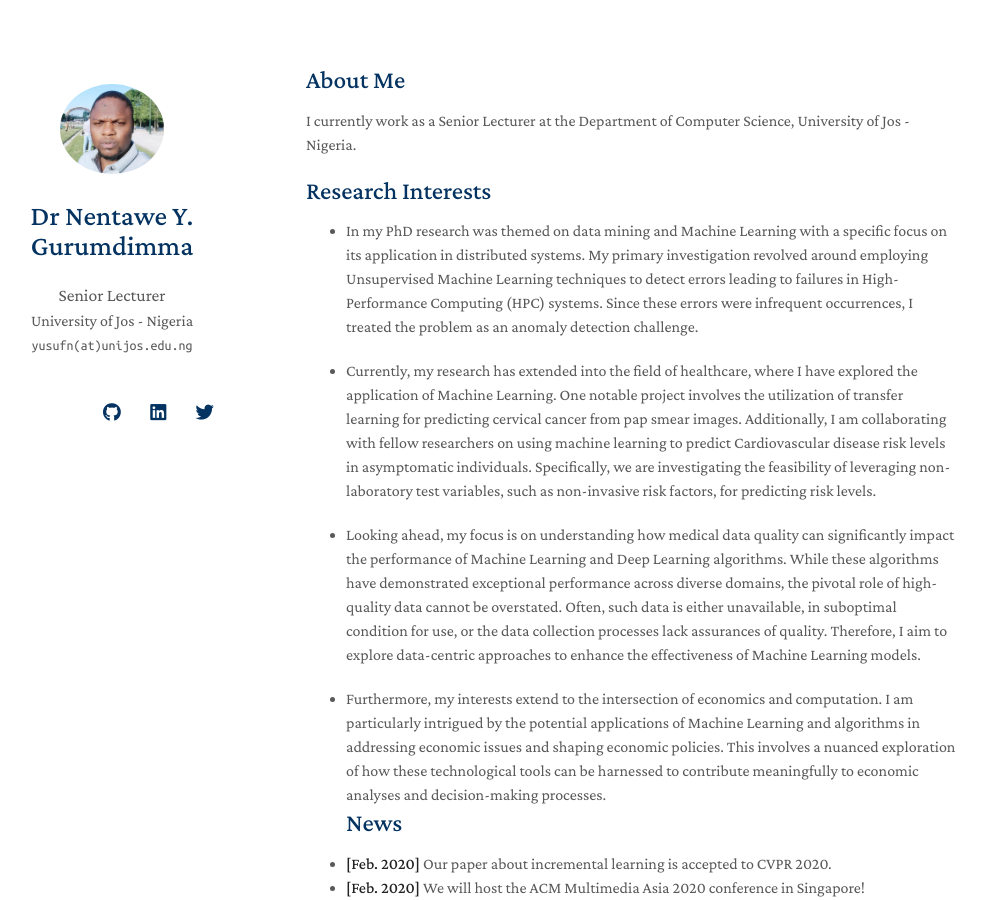
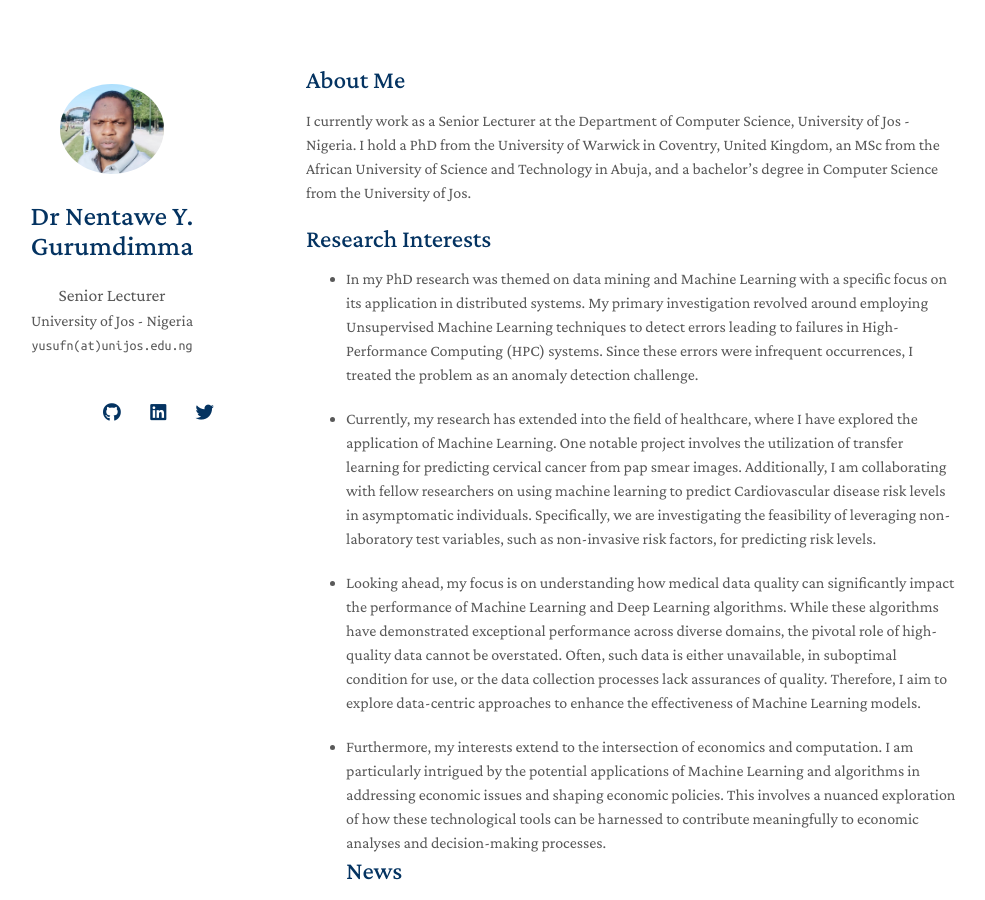
Before and after one commit to nentaweg/nentaweg.github.io, a Jekyll site: the page built from index.md, in a window 1280 px wide and 900 px high. Shown: the whole window, without its empty margins (164-1149 px from the left). Built offline with Jekyll 4.4.1, drawn with Linux system fonts in a browser that asks for light colours; nearby versions of some CDN libraries; a style sheet for code colours, icons or effects is not loaded; our own code applies the rules of GitHub Pages for plain Markdown files.

Commit message:
Update index.md

```diff
--- a/index.md
+++ b/index.md
@@ -3,7 +3,7 @@ layout: homepage
 ---
 
 ## About Me
-I currently work as a Senior Lecturer at the Department of Computer Science, University of Jos - Nigeria.
+I currently work as a Senior Lecturer at the Department of Computer Science, University of Jos - Nigeria. I hold a PhD from the University of Warwick in Coventry, United Kingdom, an MSc from the African University of Science and Technology in Abuja, and a bachelor's degree in Computer Science from the University of Jos.
 
 ## Research Interests
 
```
